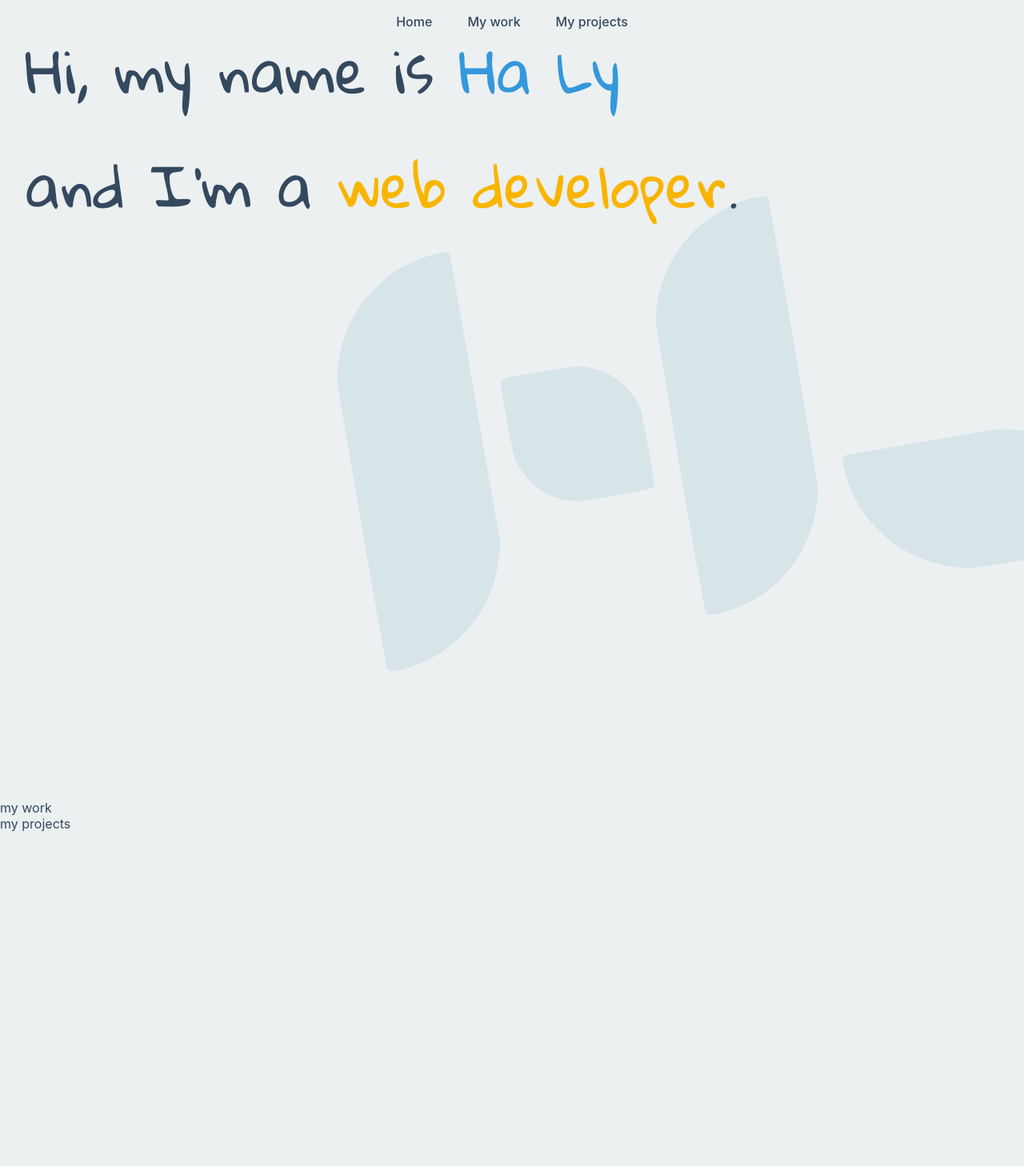
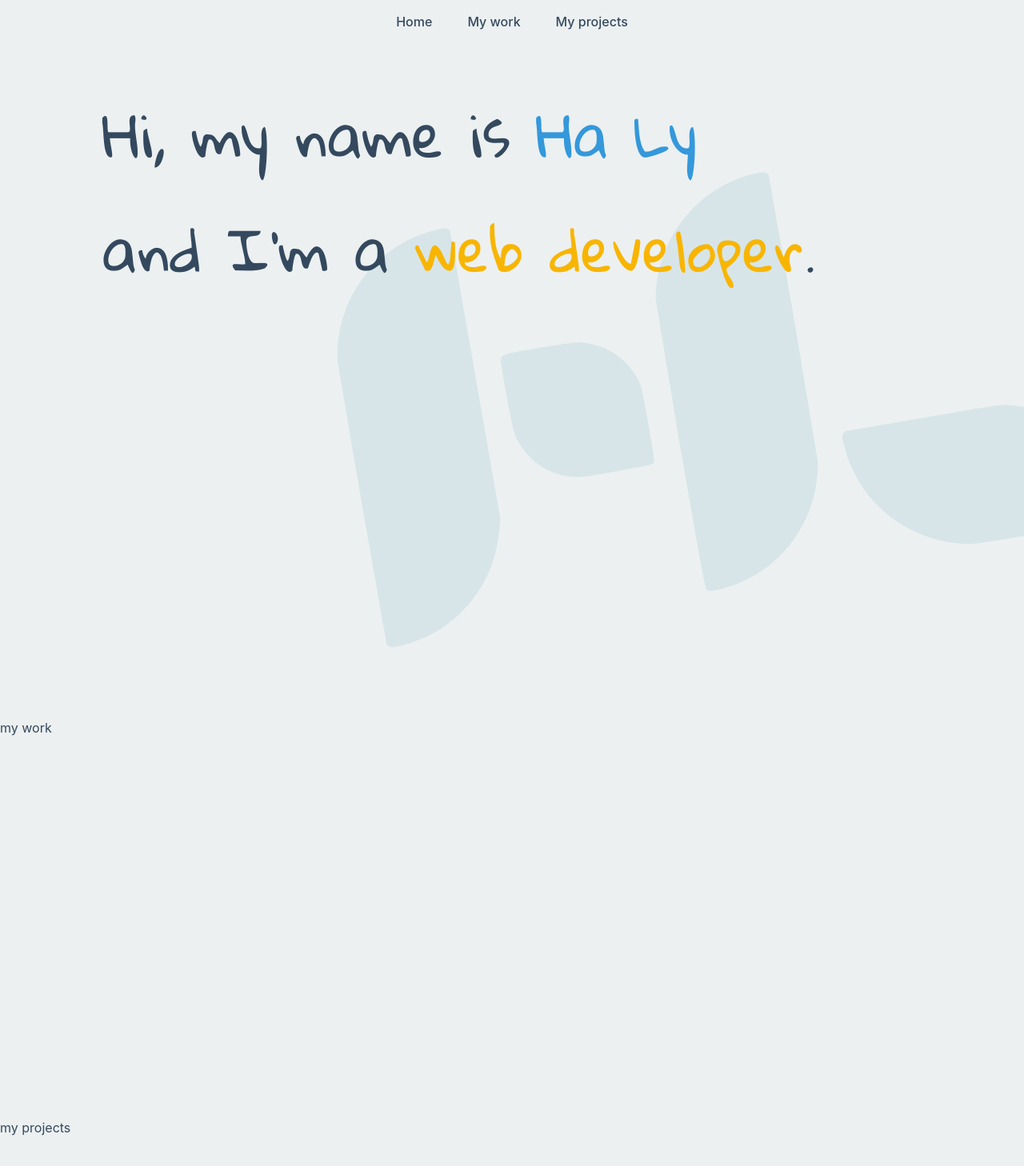
Before and after one commit to halyngoc/halyngoc.github.io, a React (Create React App) app: page / in a window 1280 px wide. Shown: the top 1458 px of the page at 80% size. Before the commit the page ends 1040 px from the top, so only its background shows below. Built offline with nearby package versions, Linux system fonts and the light colour scheme.

Commit message:
Implement scrolling to the right page

```diff
--- a/package.json
+++ b/package.json
@@ -11,6 +11,7 @@
     "react": "^16.13.1",
     "react-dom": "^16.13.1",
     "react-scripts": "3.4.1",
+    "react-scroll": "^1.7.16",
     "react-spring": "^8.0.27",
     "react-use-gesture": "^7.0.5",
     "styled-components": "^5.1.1"
--- a/src/components/HomePage.jsx
+++ b/src/components/HomePage.jsx
@@ -3,15 +3,15 @@ import styled from 'styled-components'
 import { theme } from '../globalStyle'
 import Logo from './Logo'
 
-const Page = styled.div`
+const Page = styled.section`
   overflow-x: hidden;
   position: relative;
-  width: 100%;
-  height: 1000px;
+  height: 900px;
+  padding-top: 5rem;
 `
 
 const GreetingText = styled.div`
-  margin: 1rem 2rem;
+  margin: 1rem 0 0 10%;
 
   p, span {
     font-family: Gloria Hallelujah, cursive;
@@ -39,7 +39,7 @@ const Watermark = styled.div`
 
 export default function HomePage() {
   return (
-    <Page>
+    <Page id="home">
       <GreetingText>
         <p>Hi, my name is <Name>Ha Ly</Name></p>
         <p>and I'm a <Title>web developer</Title>.</p>
--- a/src/components/MyProjectsPage.jsx
+++ b/src/components/MyProjectsPage.jsx
@@ -1,9 +1,15 @@
 import React from 'react'
+import styled from 'styled-components'
+
+const Page = styled.section`
+  width: 100%;
+  height: 500px;
+`
 
 export default function MyProjectsPage() {
   return (
-    <div>
+    <Page id="my projects">
       my projects
-    </div>
+    </Page>
   )
 }
--- a/src/components/MyWorkPage.jsx
+++ b/src/components/MyWorkPage.jsx
@@ -1,9 +1,15 @@
 import React from 'react'
+import styled from 'styled-components'
+
+const Page = styled.section`
+  width: 100%;
+  height: 500px;
+`
 
 export default function MyWorkPage() {
   return (
-    <div>
+    <Page id="my work">
       my work
-    </div>
+    </Page>
   )
 }
--- a/src/components/Nav.jsx
+++ b/src/components/Nav.jsx
@@ -3,9 +3,11 @@ import styled from 'styled-components'
 import { theme } from '../globalStyle'
 import { useDevice } from '../util'
 import { useSpring, animated } from 'react-spring'
+import { Link } from 'react-scroll'
 
 const HorizontalNav = styled.nav`
   position: fixed;
+  top: 0;
   background-color: ${theme.background};
   z-index: 1;
   width: 100%;
@@ -41,8 +43,8 @@ const HorizontalNav = styled.nav`
   }
 `
 
-function NavItem({ id, label, onClick, selectedItem }) {
-  const isSelected = selectedItem === id
+function NavItem({ itemId, label, onClick, selectedItem }) {
+  const isSelected = selectedItem === itemId
   const { x } = useSpring({ from: { x: 0 }, x: isSelected ? 1 : 0 })
 
   const style = isSelected ? {
@@ -55,21 +57,23 @@ function NavItem({ id, label, onClick, selectedItem }) {
   } : {}
 
   return (
-    <animated.button
-      onClick={() => onClick(id)}
-      style={style}
-    >
-      {label}
-    </animated.button>
+    <Link to={itemId} smooth duration={300}>
+      <animated.button
+        onClick={() => onClick(itemId)}
+        style={style}
+      >
+        {label}
+      </animated.button>
+    </Link>
   )
 }
 
 function NavContent({ onItemClick, selectedItem }) {
   return (
     <ul>
-      <li><NavItem onClick={onItemClick} selectedItem={selectedItem} id="home" label="Home" /></li>
-      <li><NavItem onClick={onItemClick} selectedItem={selectedItem} id="my work" label="My work" /></li>
-      <li><NavItem onClick={onItemClick} selectedItem={selectedItem} id="my projects" label="My projects" /></li>
+      <li><NavItem onClick={onItemClick} selectedItem={selectedItem} itemId="home" label="Home" /></li>
+      <li><NavItem onClick={onItemClick} selectedItem={selectedItem} itemId="my work" label="My work" /></li>
+      <li><NavItem onClick={onItemClick} selectedItem={selectedItem} itemId="my projects" label="My projects" /></li>
     </ul>
   )
 }
```
Also changed, not shown: 1 other file (tests, documents, lock files or other folders).
